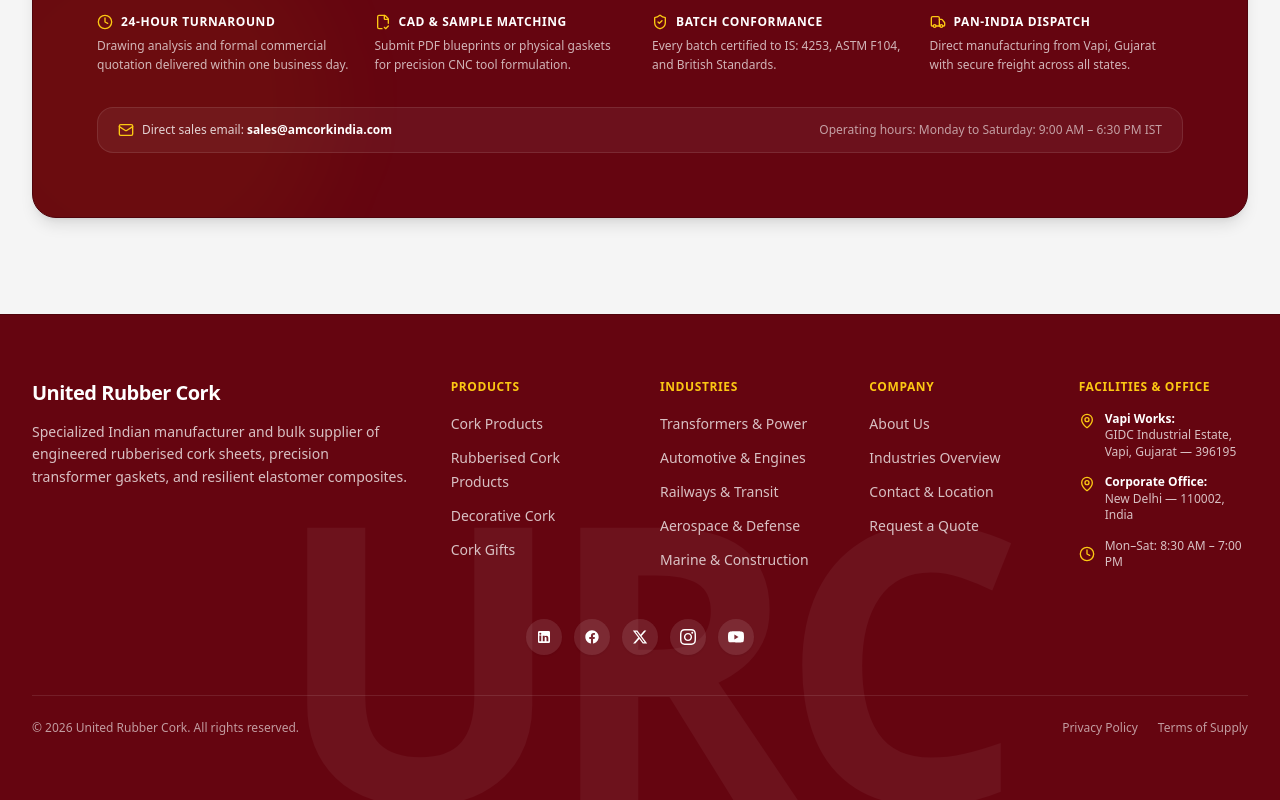
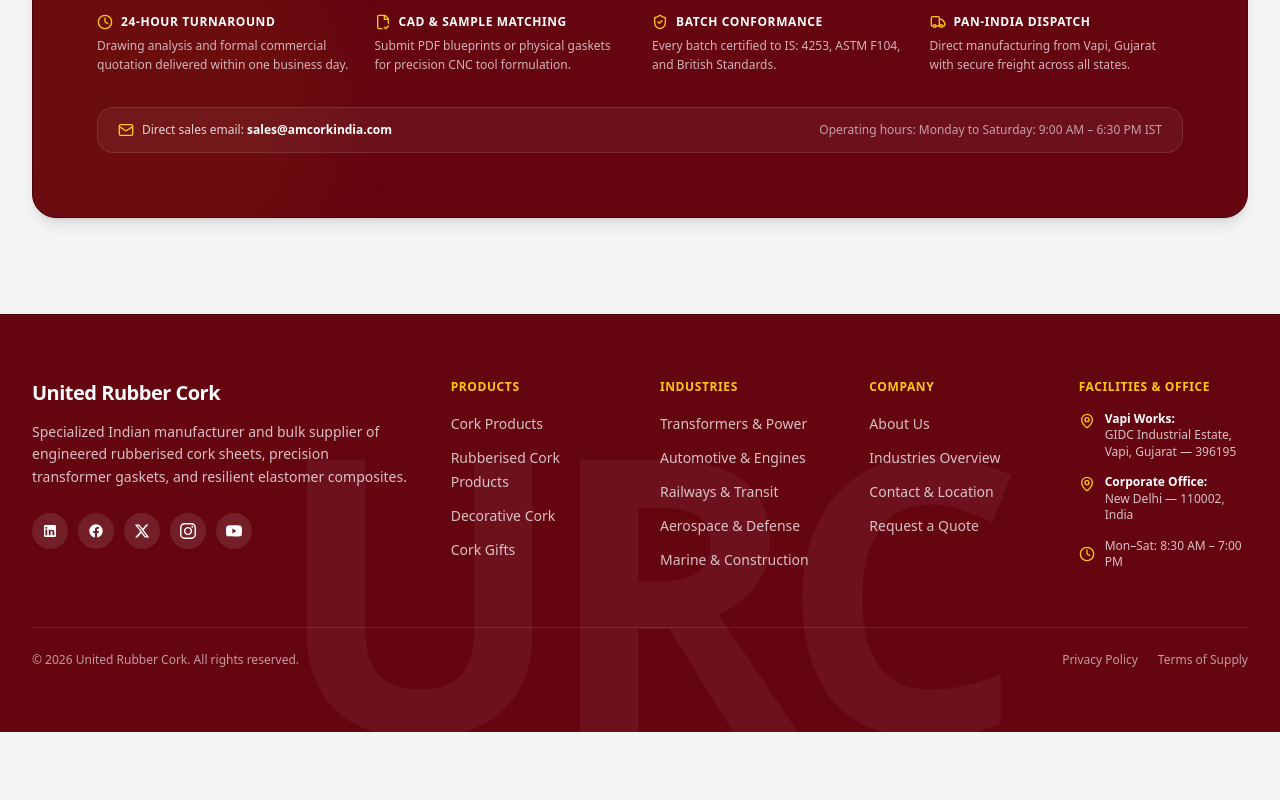
Before and after one commit to samirshaikh-dev/urc-v2, a Next.js app: page / in a window 1280 px wide. Shown: the part 6159-6959 px from the top of the page. After the commit the page ends 6891 px from the top, so only its background shows below. Built offline with nearby package versions, Linux system fonts and the light colour scheme.

Commit message:
feat: add Footer layout component with navigation and company info

```diff
--- a/src/components/layout/footer.js
+++ b/src/components/layout/footer.js
@@ -95,6 +95,22 @@ export async function Footer() {
             <p className="mt-3.5 max-w-sm text-xs leading-relaxed text-white/75 sm:text-sm">
               Specialized Indian manufacturer and bulk supplier of engineered rubberised cork sheets, precision transformer gaskets, and resilient elastomer composites.
             </p>
+
+            {/* Social Icons Row */}
+            <div className="mt-6 flex items-center gap-2.5">
+              {SOCIAL_LINKS.map((item) => (
+                <a
+                  key={item.name}
+                  href={item.href}
+                  target="_blank"
+                  rel="noopener noreferrer"
+                  aria-label={item.name}
+                  className="flex size-8 sm:size-9 items-center justify-center rounded-full bg-white/10 text-white transition-all duration-150 hover:bg-white hover:text-maroon shadow-xs"
+                >
+                  <item.icon className="size-4" />
+                </a>
+              ))}
+            </div>
           </div>
 
           {/* Column 2: Products (2 cols) */}
@@ -173,24 +189,8 @@ export async function Footer() {
           </div>
         </div>
 
-        {/* Social Icons Row */}
-        <div className="mt-12 flex items-center justify-center gap-3">
-          {SOCIAL_LINKS.map((item) => (
-            <a
-              key={item.name}
-              href={item.href}
-              target="_blank"
-              rel="noopener noreferrer"
-              aria-label={item.name}
-              className="flex size-9 items-center justify-center rounded-full bg-white/10 text-white transition-all duration-150 hover:bg-white hover:text-maroon shadow-xs"
-            >
-              <item.icon className="size-4" />
-            </a>
-          ))}
-        </div>
-
         {/* 3. LEGAL & BOTTOM BAR */}
-        <div className="mt-10 flex flex-col gap-4 border-t border-white/10 pt-6 text-xs text-white/60 sm:flex-row sm:items-center sm:justify-between">
+        <div className="mt-14 flex flex-col gap-4 border-t border-white/10 pt-6 text-xs text-white/60 sm:flex-row sm:items-center sm:justify-between">
           <div className="flex flex-col gap-1 sm:flex-row sm:items-center sm:gap-3">
             <p>
               &copy; {currentYear} {SITE_CONFIG.name}. All rights reserved.
```
